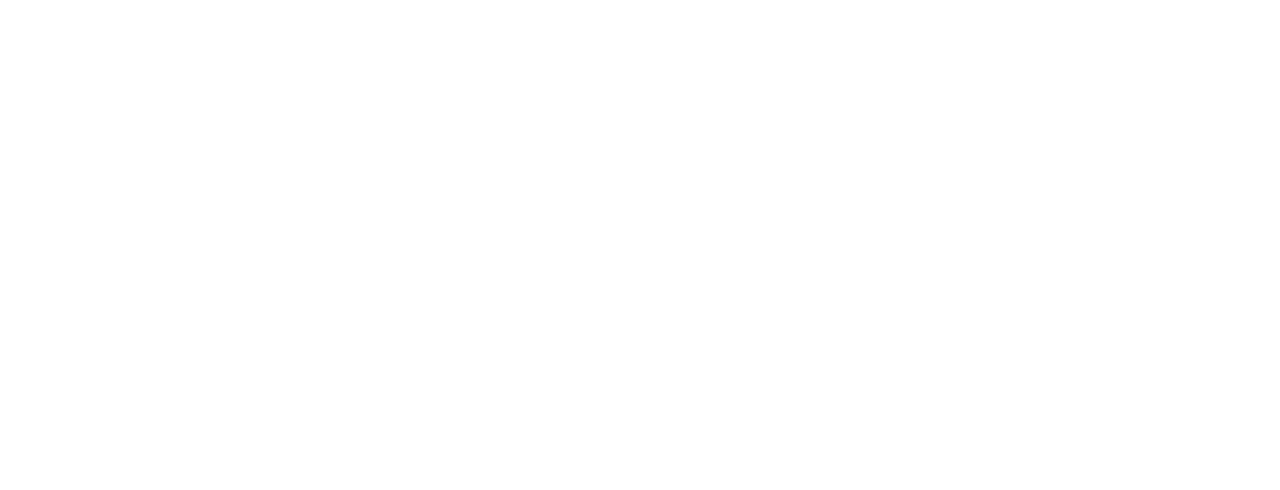
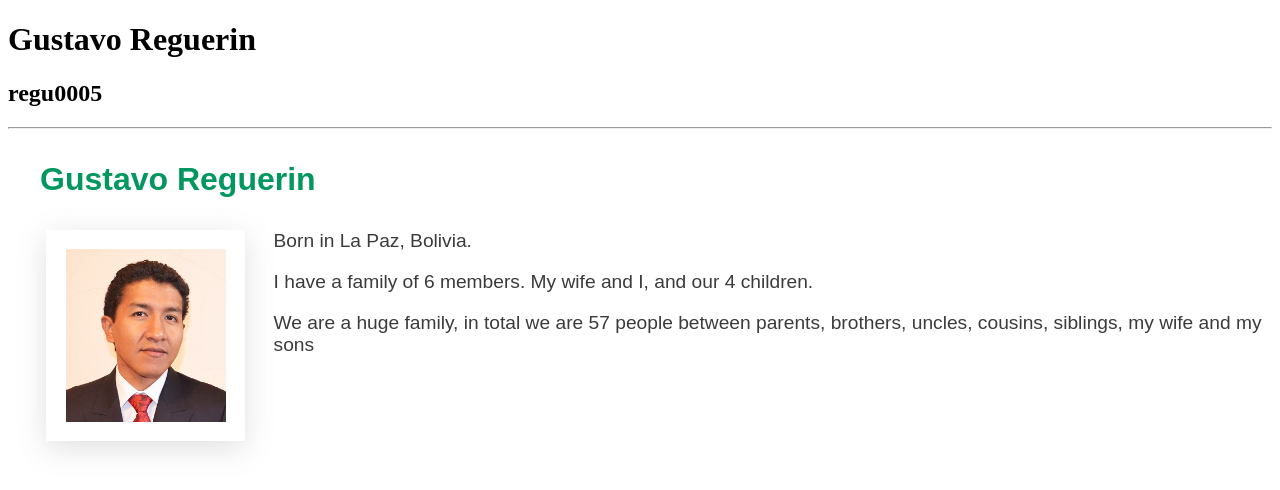
Before and after one commit to regu0005/dom-content, a plain HTML site: page index.html in a window 1280 px wide. Drawn offline with Linux system fonts and the light colour scheme.

Commit message:
DOM Content 1

```diff
--- a/css/main.css
+++ b/css/main.css
@@ -0,0 +1,22 @@
+.style_h3{
+    font-family: sans-serif;
+    color: rgb(3, 151, 96);
+    font-size: 2rem;
+    margin-left: 1em;
+}
+
+.style_p{
+    font-family: sans-serif;
+    color: rgb(59, 59, 59);
+    font-size: 1.2rem;
+    margin-left: 2em;
+}
+
+.style_img{
+    box-shadow: rgba(100, 100, 111, 0.2) 0px 7px 29px 0px;
+    float: left;
+    width: 10rem;
+    padding: 1em;
+    margin-right: 1.5em;
+    margin-bottom: 5em;
+}
--- a/index.html
+++ b/index.html
@@ -4,16 +4,18 @@
     <meta charset="UTF-8">
     <meta http-equiv="X-UA-Compatible" content="IE=edge">
     <meta name="viewport" content="width=device-width, initial-scale=1.0">
-    <title>Document</title>
+    <title>DOM-CONTENT</title>
+    <link rel="stylesheet" href="./css/main.css"/>
+    <script defer type="module" src="./js/main.js"></script>
 </head>
 <body>
     <header>
-      <h1></h1>
-      <h2></h2>
+      <h1>Gustavo Reguerin</h1>
+      <h2>regu0005</h2>
+      <hr>
     </header>
     <main>
       <!-- content will be built here by javascript -->
-
     </main>
   </body>
 </html>
--- a/js/data.js
+++ b/js/data.js
@@ -1,10 +1,13 @@
 let info = [
-    { tag: 'h3', content: 'Your Name' },
+    { tag: 'h3', content: 'Gustavo Reguerin' },
     {
-      tag: 'p',
-      content: 'Born in City, Country.',
-      children: [{ tag: 'img', content: 'Your Name', src: './img/me.jpg' }],
+        tag: 'p',
+        content: 'Born in La Paz, Bolivia.',
+        children: [{ tag: 'img', content: 'Gustavo Reguerin', src: './img/me.jpg' }],
     },
-    { tag: 'p', content: 'Something about pets that you may have had.' },
-    { tag: 'p', content: 'Something about your siblings.' },
-  ];
+    { tag: 'p', content: 'I have a family of 6 members. My wife and I, and our 4 children.' },
+    { tag: 'p', content: 'We are a huge family, in total we are 57 people between parents, brothers, uncles, cousins, siblings, my wife and my sons' },
+];
+
+
+export default info;
--- a/js/main.js
+++ b/js/main.js
@@ -0,0 +1,53 @@
+
+import info from './data.js';
+
+let main = document.querySelector('main');
+let df = document.createDocumentFragment();
+
+info.forEach((elementObj)=>{
+
+    let elem = document.createElement(elementObj.tag);
+    elem.textContent = elementObj.content;
+
+    console.log('Tag: '+elementObj.tag);
+    console.log('Content: '+elem.textContent);
+
+    if('children' in elementObj){
+
+        elementObj.children.forEach(child=>{
+
+            let el = document.createElement(child.tag);
+
+            if(child.tag == 'img'){
+                el.setAttribute('src',child.src);
+                el.setAttribute('alt',child.content);
+                el.classList.add('style_img');
+            }
+            else
+            {
+                el.textContent = child.content;
+            }
+
+            elem.append(el);
+        })
+    }
+
+    console.log('Elem tag: ' + elementObj.tag);
+
+    switch(elementObj.tag)
+            {
+                case 'h3':
+                    elem.classList.add('style_h3');
+                break;
+                case 'p':
+                    elem.classList.add('style_p');
+                break;
+                default:
+                    // NO DEFAULT STYLE
+            }
+
+   df.append(elem);
+
+})
+
+main.append(df);
```
Also changed, not shown: img/me.jpg (added).
